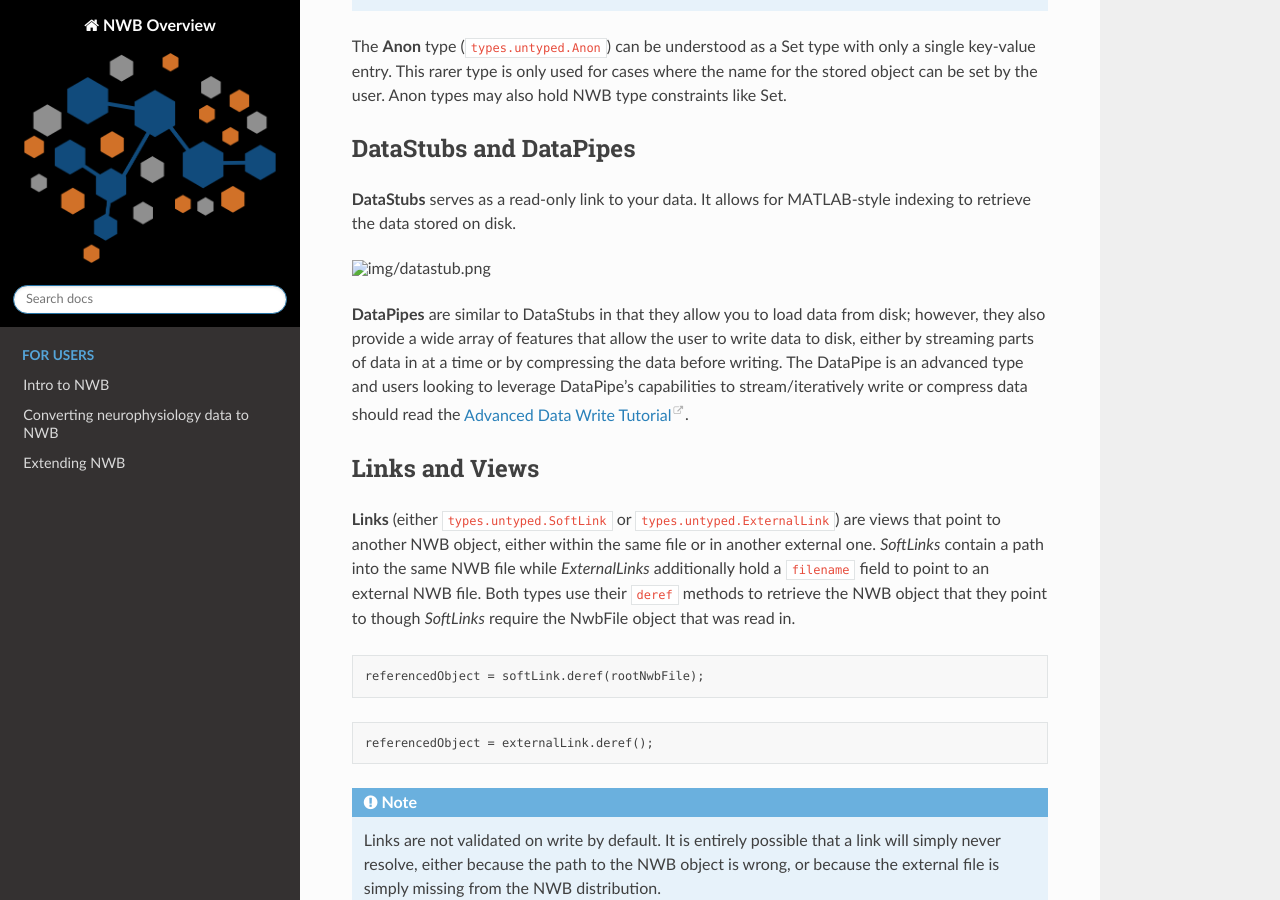
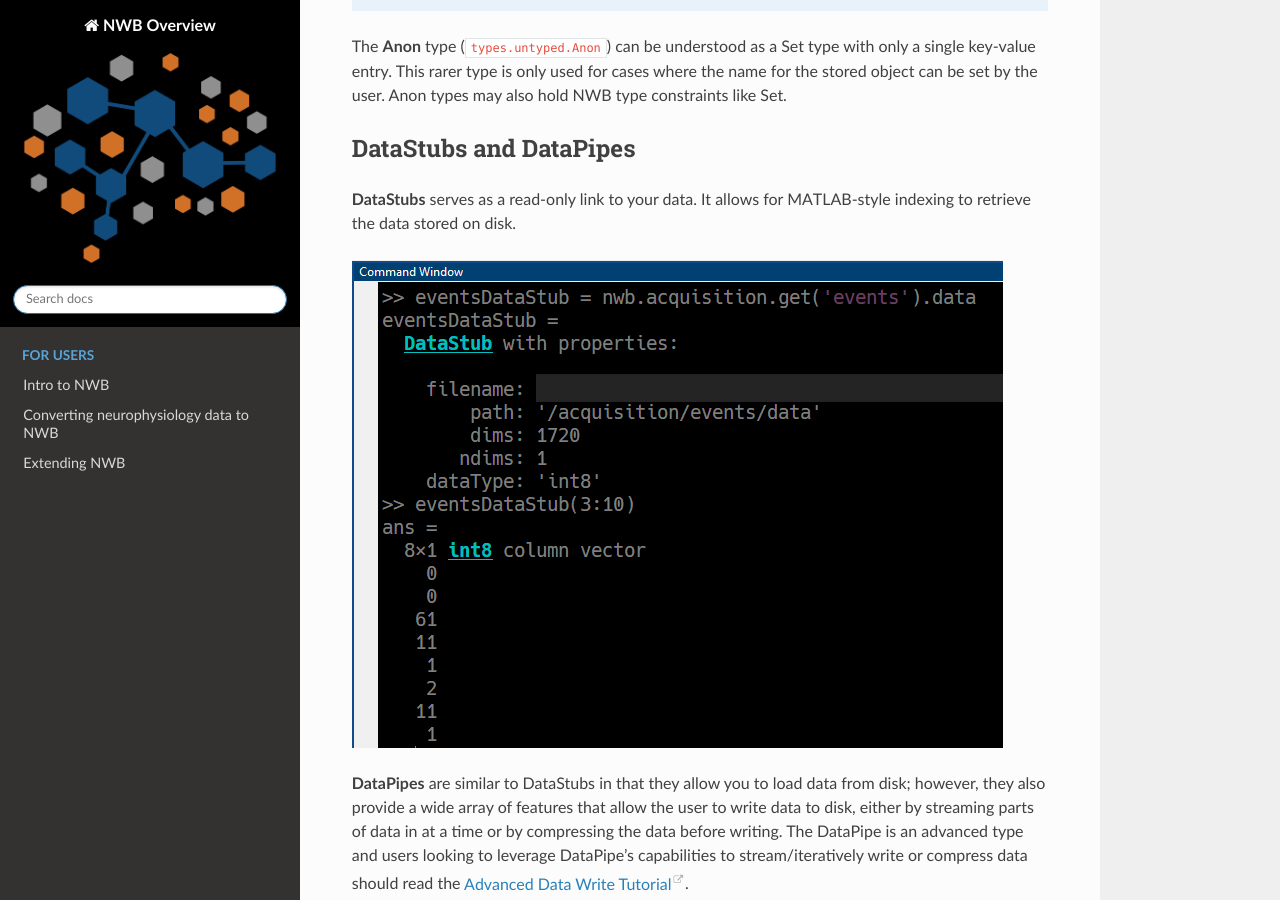
Before and after one commit to NeurodataWithoutBorders/nwb-overview, a Sphinx documentation site: the page built from docs/source/file_read/matnwb/untyped.rst, in a window 1280 px wide and 900 px high, scrolled down 611 px. Built offline with Sphinx 7.4.7 and the Read the Docs theme 2.0.0, drawn with Linux system fonts in a browser that asks for light colours; pages that are not in the unit, such as notebooks, are missing from menus.

```diff
--- a/docs/source/file_read/matnwb/untyped.rst
+++ b/docs/source/file_read/matnwb/untyped.rst
@@ -33,7 +33,7 @@
 
 **DataStubs** serves as a read-only link to your data. It allows for MATLAB-style indexing to retrieve the data stored on disk.
 
-.. image:: /img/datastub.png
+.. image:: /img/matnwb_datastub.png
 
 **DataPipes** are similar to DataStubs in that they allow you to load data from disk; however, they also provide a wide array of features that allow the user to write data to disk, either by streaming parts of data in at a time or by compressing the data before writing. The DataPipe is an advanced type and users looking to leverage DataPipe's capabilities to stream/iteratively write or compress data should read the `Advanced Data Write Tutorial <https://neurodatawithoutborders.github.io/matnwb/tutorials/html/dataPipe.html>`_.
 
```
Also changed, not shown: docs/source/img/matnwb_NwbFile.png (renamed from docs/source/img/NwbFile.PNG), docs/source/img/matnwb_datastub.png (renamed from docs/source/img/datastub.PNG), docs/source/img/matnwb_searchForExample-withSubclassing.png (renamed from docs/source/img/searchForExample-withSubclassing.PNG), docs/source/img/matnwb_searchForExample.png (renamed from docs/source/img/searchForExample.PNG).
